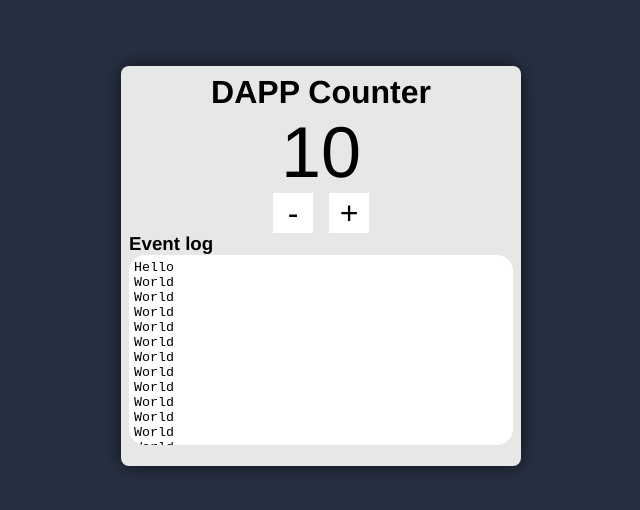
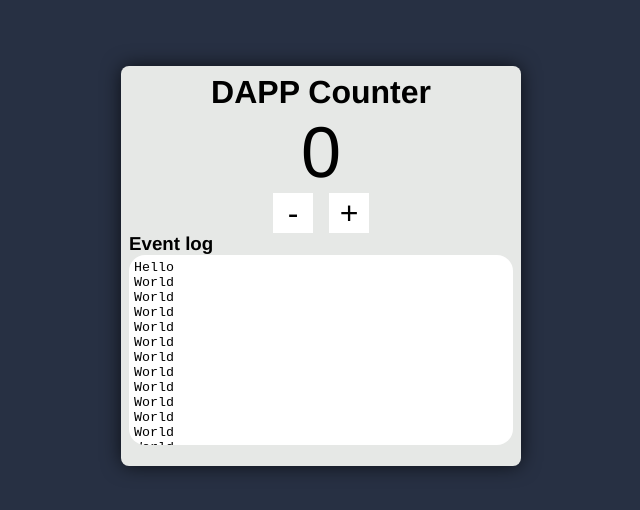
Before and after one commit to FelipeOliveiraDvP/counter-contract-client, a React (Create React App) app: page / in a window 1280 px wide. Shown: the part 134-644 px from the top of the page, without its empty margins (319-959 px from the left). Built offline with nearby package versions, Linux system fonts and the light colour scheme.

Commit message:
Connect display component on redux

```diff
--- a/src/App.js
+++ b/src/App.js
@@ -12,7 +12,7 @@ function App() {
       <Box>
         <h1>DAPP Counter</h1>
 
-        <DisplayValue value={10} />
+        <DisplayValue />
 
         <div>
           <Button>-</Button>
--- a/src/components/DisplayCount/index.js
+++ b/src/components/DisplayCount/index.js
@@ -1,10 +1,13 @@
 import React from 'react';
 import Wrapper from './styled';
+import { useSelector } from 'react-redux';
 
 const DisplayCount = props => {
+    const count = useSelector(state => state.count);
+
     return (
         <Wrapper>
-            {props.value}
+            {count}
         </Wrapper>
     );
 }
```
